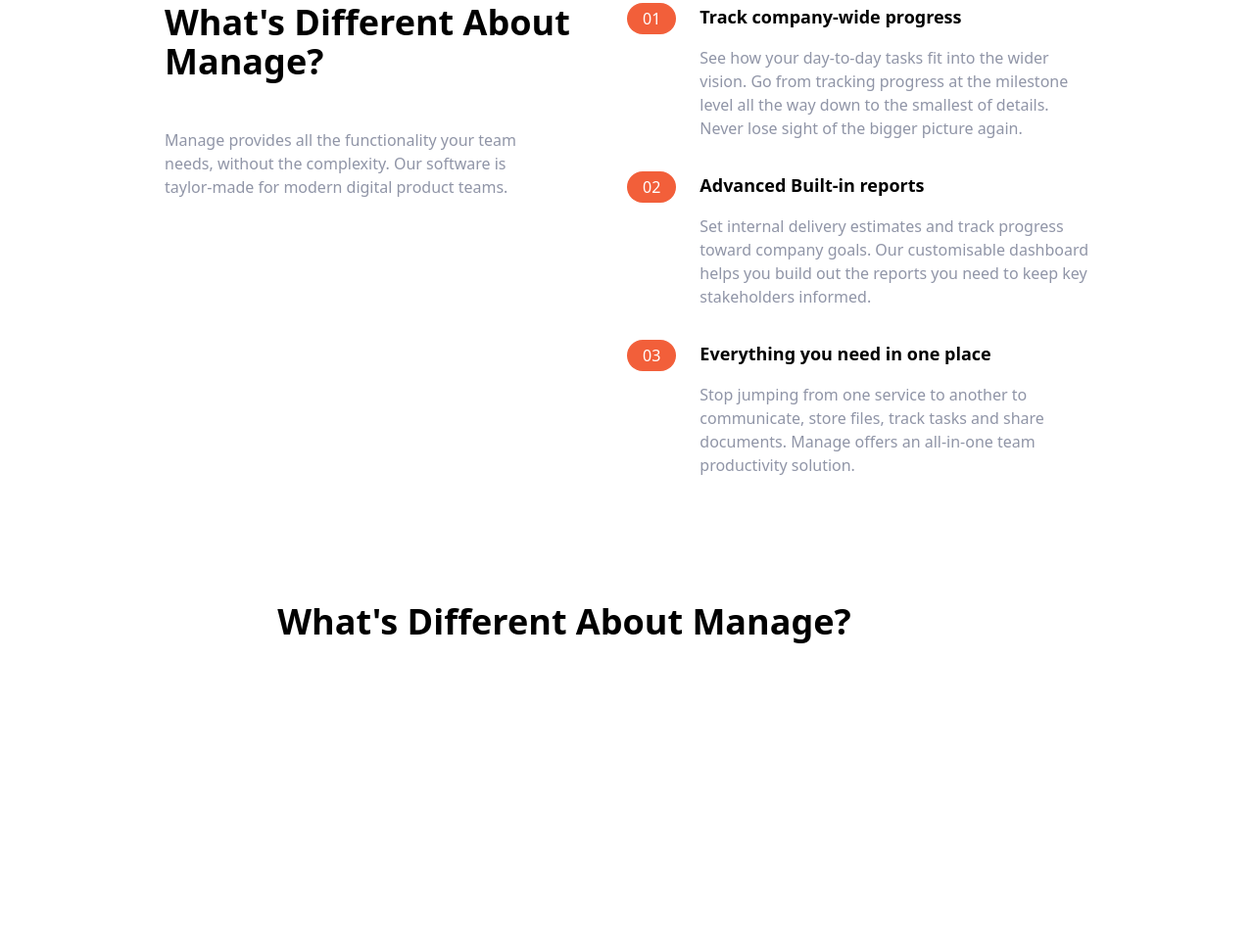
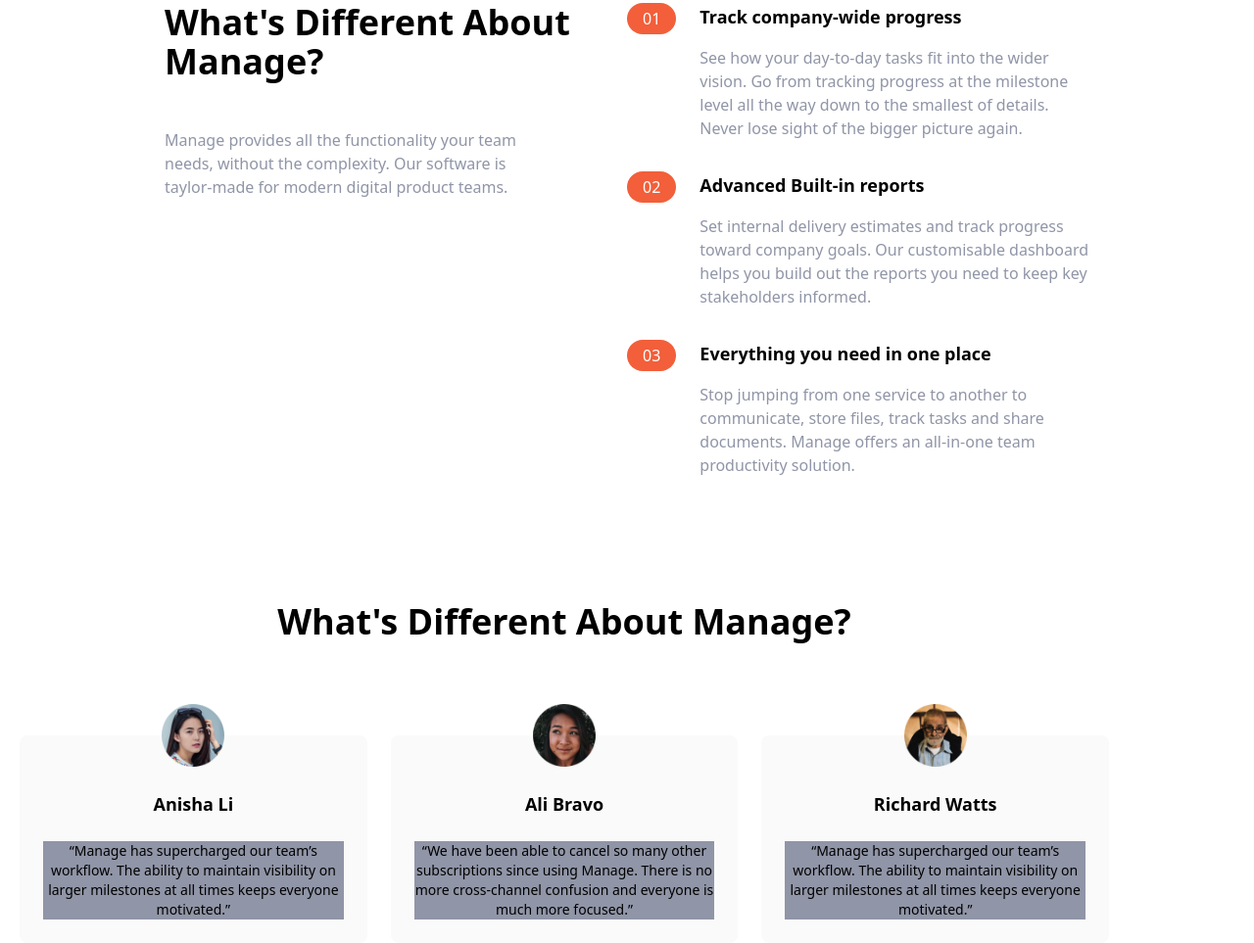
Before and after one commit to Julio-Soto/tailwind-landing, a website: page index.html in a window 1280 px wide. Shown: the part 653-1616 px from the top of the page at 98% size. Before the commit the page ends 1312 px from the top, so only its background shows below. Drawn offline with nearby package versions, Linux system fonts and the light colour scheme; files that its build step writes are made by us from their sources.

Commit message:
added the 3 testiomonial cards

```diff
--- a/index.html
+++ b/index.html
@@ -145,6 +145,39 @@
         <h2 class="text-4xl font-bold text-center">
             What's Different About Manage?
         </h2>
+        <!--Testimonials Container-->
+        <div class="flex flex-col mt-24 md:flex-row md:space-x-6">
+            <!--Testimonial 1-->
+            <div class="flex flex-col items-center p-6 space-y-6 rounded-lg bg-veryLightGray md:w-1/3">
+                <img src="img/avatar-anisha.png" class="w-16 -mt-14" alt=""/>
+                <h5 class="text-lg font-bold">Anisha Li</h5>
+                <p class="text-sm bg-darkGrayishBlue">
+                    “Manage has supercharged our team’s workflow.
+                    The ability to maintain visibility on larger milestones
+                     at all times keeps everyone motivated.”
+                </p>
+            </div>
+            <!--Testimonial 2-->
+            <div class="flex flex-col items-center p-6 space-y-6 rounded-lg bg-veryLightGray md:w-1/3">
+                <img src="img/avatar-ali.png" class="w-16 -mt-14" alt=""/>
+                <h5 class="text-lg font-bold">Ali Bravo</h5>
+                <p class="text-sm bg-darkGrayishBlue">
+                    “We have been able to cancel so many other subscriptions since
+                    using Manage. There is no
+                    more cross-channel confusion and everyone is much more focused.”
+                </p>
+            </div>
+            <!--Testimonial 3-->
+            <div class="flex flex-col items-center p-6 space-y-6 rounded-lg bg-veryLightGray md:w-1/3">
+                <img src="img/avatar-richard.png" class="w-16 -mt-14" alt=""/>
+                <h5 class="text-lg font-bold">Richard Watts</h5>
+                <p class="text-sm bg-darkGrayishBlue">
+                    “Manage has supercharged our team’s workflow.
+                    The ability to maintain visibility on larger milestones
+                     at all times keeps everyone motivated.”
+                </p>
+            </div>
+        </div>
       </div>
     </section>
 </body>
```
